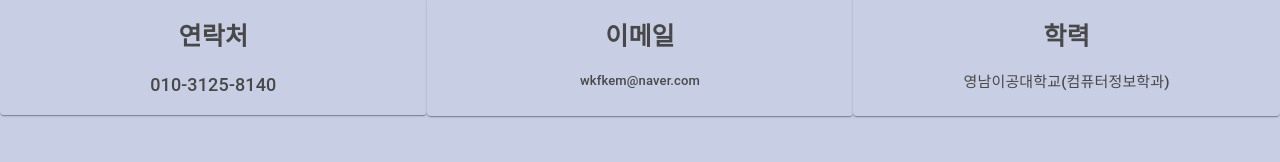
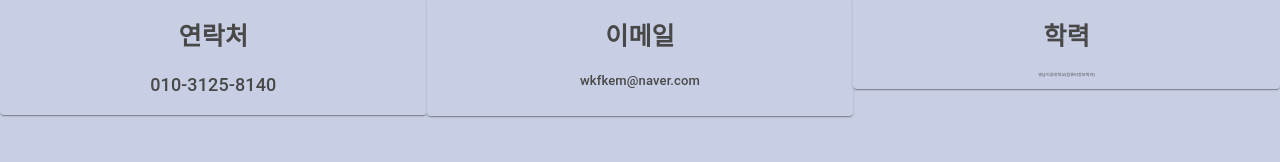
Before and after one commit to KingNamGyu/namgyu-portfolio, a React (Create React App) app: page /about in a window 1280 px wide. Shown: the part 488-650 px from the top of the page. Built offline with nearby package versions, Linux system fonts and the light colour scheme.

Commit message:
Update App.css

```diff
--- a/src/App.css
+++ b/src/App.css
@@ -230,8 +230,7 @@ h2 {
 .about h3{
   color: rgb(72, 72, 72);
   font-weight: 500;
-  font-size: 15px;
-  word-break:keep-all;
+  font-size: 4px;
 }
 .about h4{
   color: rgb(72, 72, 72);
@@ -299,7 +298,6 @@ h2 {
     color: rgb(72, 72, 72);
     font-weight: 500;
     font-size: 0.1px;
-    word-break:keep-all;
   }
   .about h4{
     color: rgb(72, 72, 72);
```
